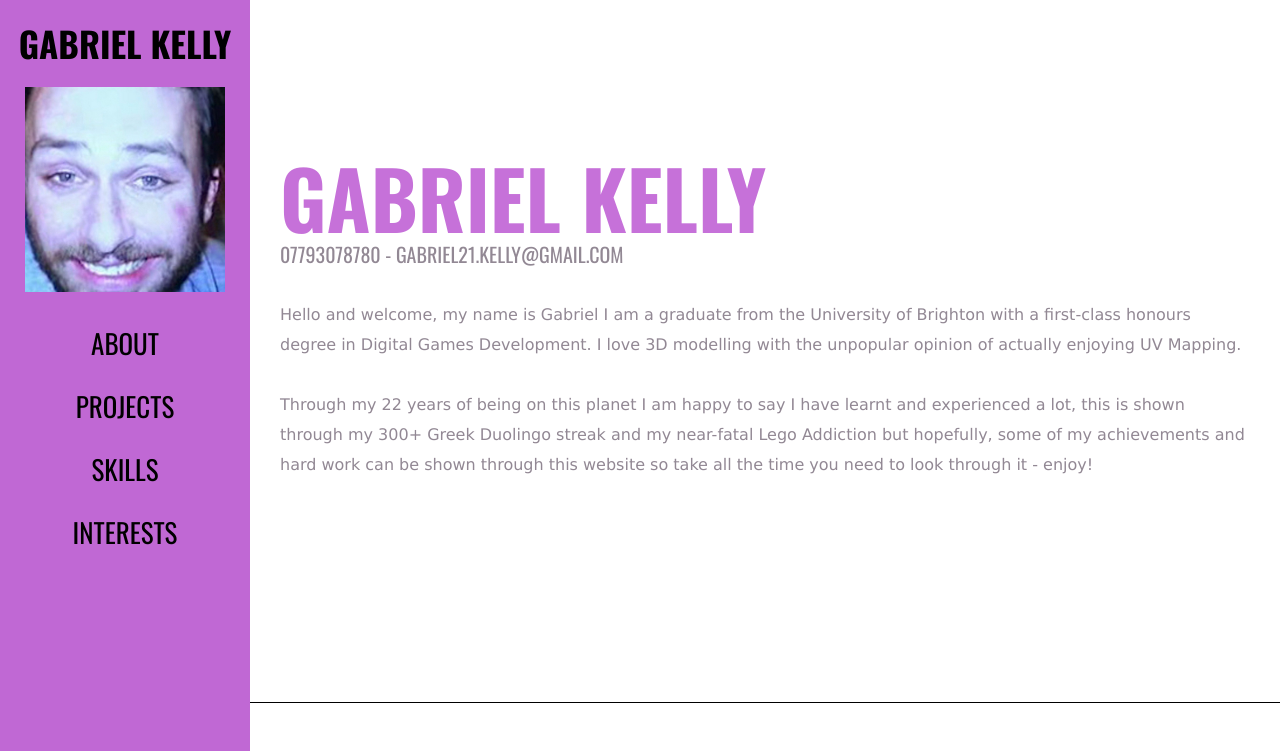
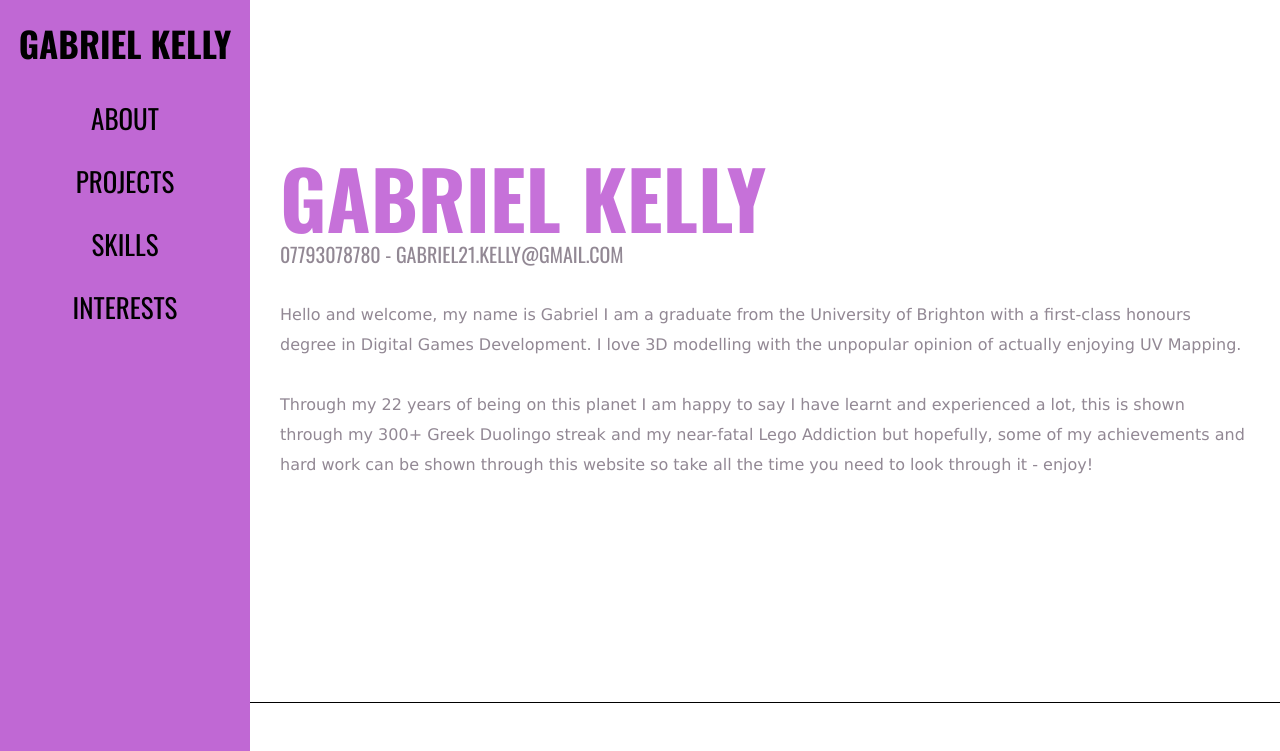
Before and after one commit to Gabe16Kelly/Gabe16Kelly.github.io, a plain HTML site: page index.html in a window 1280 px wide. Shown: the top 751 px of the page. Drawn offline with nearby package versions, Linux system fonts and the light colour scheme.

Commit message:
Add files via upload

```diff
--- a/index.html
+++ b/index.html
@@ -17,7 +17,6 @@
   <!-- The sidebar -->
   <div class="sidebar">
     <h1>GABRIEL KELLY</h1>
-    <img src= "images/charlie.jpg" alt="Procedurals Animation"></img>
     <a href="#about">ABOUT</a>
     <a href="#projects">PROJECTS</a>
     <a href="#skills">SKILLS</a>
```
